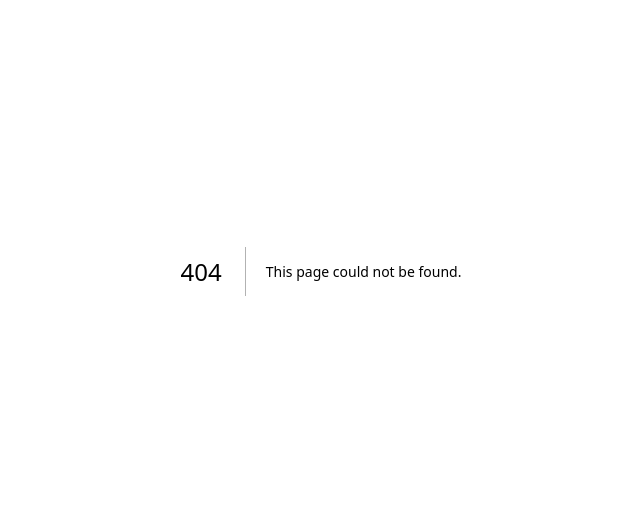
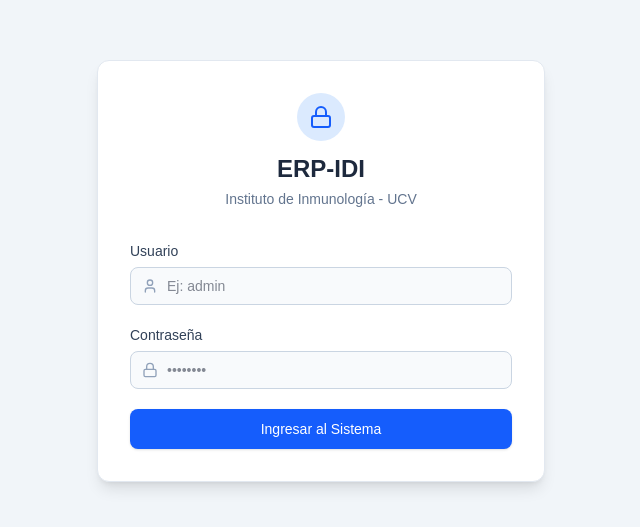
Before and after one commit to JesusAlfonzo/ERP-IDI, a Next.js app in the folder frontend/: page /login in a window 1280 px wide. Before the commit this address had no page. Shown: the part 129-656 px from the top of the page, without its empty margins (319-959 px from the left). Built offline with nearby package versions, Linux system fonts and the light colour scheme.

Commit message:
feat: implementar página de inicio de sesión y servicio de autenticación

```diff
--- /dev/null
+++ b/frontend/src/app/login/page.tsx
@@ -0,0 +1,113 @@
+"use client";
+
+import { useState, type FormEvent } from "react";
+import { useRouter } from "next/navigation";
+import { AuthService } from "@/services/auth.service";
+import { Lock, User, AlertCircle, Loader2 } from "lucide-react";
+
+export default function LoginPage() {
+  const router = useRouter();
+  const [username, setUsername] = useState("");
+  const [password, setPassword] = useState("");
+  const [errorMsg, setErrorMsg] = useState<string | null>(null);
+  const [isLoading, setIsLoading] = useState(false);
+
+  const handleSubmit = async (e: FormEvent<HTMLFormElement>) => {
+    e.preventDefault();
+    setErrorMsg(null);
+    setIsLoading(true);
+
+    try {
+      await AuthService.login({ identifier: username, password });
+      router.push("/dashboard");
+    } catch (err: unknown) {
+      if (err instanceof Error) {
+        setErrorMsg(err.message);
+      } else {
+        setErrorMsg("Error de conexión con el servidor");
+      }
+    } finally {
+      setIsLoading(false);
+    }
+  };
+
+  return (
+    <div className="min-h-screen flex items-center justify-center bg-slate-100 dark:bg-slate-900 p-4">
+      <div className="w-full max-w-md bg-white dark:bg-slate-800 rounded-xl shadow-lg border border-slate-200 dark:border-slate-700 p-8">
+        <div className="text-center mb-8">
+          <div className="inline-flex items-center justify-center w-12 h-12 rounded-full bg-blue-100 text-blue-600 mb-3">
+            <Lock className="w-6 h-6" />
+          </div>
+          <h1 className="text-2xl font-bold text-slate-800 dark:text-slate-100">
+            ERP-IDI
+          </h1>
+          <p className="text-sm text-slate-500 dark:text-slate-400 mt-1">
+            Instituto de Inmunología - UCV
+          </p>
+        </div>
+
+        {errorMsg && (
+          <div className="mb-5 flex items-center gap-2 p-3 bg-red-50 border border-red-200 text-red-700 text-sm rounded-lg">
+            <AlertCircle className="w-4 h-4 shrink-0" />
+            <span>{errorMsg}</span>
+          </div>
+        )}
+
+        <form onSubmit={handleSubmit} className="space-y-5">
+          <div>
+            <label className="block text-sm font-medium text-slate-700 dark:text-slate-300 mb-1.5">
+              Usuario
+            </label>
+            <div className="relative">
+              <span className="absolute inset-y-0 left-0 flex items-center pl-3 text-slate-400">
+                <User className="w-4 h-4" />
+              </span>
+              <input
+                type="text"
+                required
+                value={username}
+                onChange={(e) => setUsername(e.target.value)}
+                placeholder="Ej: admin"
+                className="w-full pl-9 pr-3 py-2 bg-slate-50 dark:bg-slate-900 border border-slate-300 dark:border-slate-700 rounded-lg text-sm focus:outline-none focus:ring-2 focus:ring-blue-500 focus:border-transparent text-slate-900 dark:text-slate-100"
+              />
+            </div>
+          </div>
+
+          <div>
+            <label className="block text-sm font-medium text-slate-700 dark:text-slate-300 mb-1.5">
+              Contraseña
+            </label>
+            <div className="relative">
+              <span className="absolute inset-y-0 left-0 flex items-center pl-3 text-slate-400">
+                <Lock className="w-4 h-4" />
+              </span>
+              <input
+                type="password"
+                required
+                value={password}
+                onChange={(e) => setPassword(e.target.value)}
+                placeholder="••••••••"
+                className="w-full pl-9 pr-3 py-2 bg-slate-50 dark:bg-slate-900 border border-slate-300 dark:border-slate-700 rounded-lg text-sm focus:outline-none focus:ring-2 focus:ring-blue-500 focus:border-transparent text-slate-900 dark:text-slate-100"
+              />
+            </div>
+          </div>
+
+          <button
+            type="submit"
+            disabled={isLoading}
+            className="w-full flex items-center justify-center gap-2 py-2.5 px-4 bg-blue-600 hover:bg-blue-700 text-white text-sm font-medium rounded-lg transition-colors disabled:opacity-50 disabled:cursor-not-allowed shadow-sm"
+          >
+            {isLoading ? (
+              <>
+                <Loader2 className="w-4 h-4 animate-spin" />
+                Iniciando sesión...
+              </>
+            ) : (
+              "Ingresar al Sistema"
+            )}
+          </button>
+        </form>
+      </div>
+    </div>
+  );
+}
--- /dev/null
+++ b/frontend/src/services/auth.service.ts
@@ -0,0 +1,48 @@
+import { apiClient } from "@/lib/api-client";
+import type { ApiResponse } from "@/types/api";
+import type {
+  AuthUser,
+  LoginCredentials,
+  LoginResponseData,
+} from "@/types/auth";
+
+export const AuthService = {
+  async login(credentials: LoginCredentials): Promise<LoginResponseData> {
+    const response = await apiClient.post<ApiResponse<LoginResponseData>>(
+      "/auth/login",
+      credentials,
+    );
+
+    if (!response.data.data) {
+      throw new Error(response.data.message || "Error al iniciar sesión");
+    }
+
+    const { token, user } = response.data.data;
+    localStorage.setItem("erp_token", token);
+    localStorage.setItem("erp_user", JSON.stringify(user));
+
+    return response.data.data;
+  },
+
+  logout(): void {
+    localStorage.removeItem("erp_token");
+    localStorage.removeItem("erp_user");
+    window.location.replace("/login");
+  },
+
+  getCurrentUser(): AuthUser | null {
+    if (typeof window === "undefined") return null;
+    const rawUser = localStorage.getItem("erp_user");
+    if (!rawUser) return null;
+    try {
+      return JSON.parse(rawUser) as AuthUser;
+    } catch {
+      return null;
+    }
+  },
+
+  isAuthenticated(): boolean {
+    if (typeof window === "undefined") return false;
+    return Boolean(localStorage.getItem("erp_token"));
+  },
+};
--- /dev/null
+++ b/frontend/src/types/auth.ts
@@ -0,0 +1,18 @@
+export interface AuthUser {
+  id: number;
+  username: string;
+  email: string;
+  fullName: string;
+  department: string;
+  roles: string[];
+}
+
+export interface LoginResponseData {
+  token: string;
+  user: AuthUser;
+}
+
+export interface LoginCredentials {
+  identifier: string;
+  password: string;
+}
```
